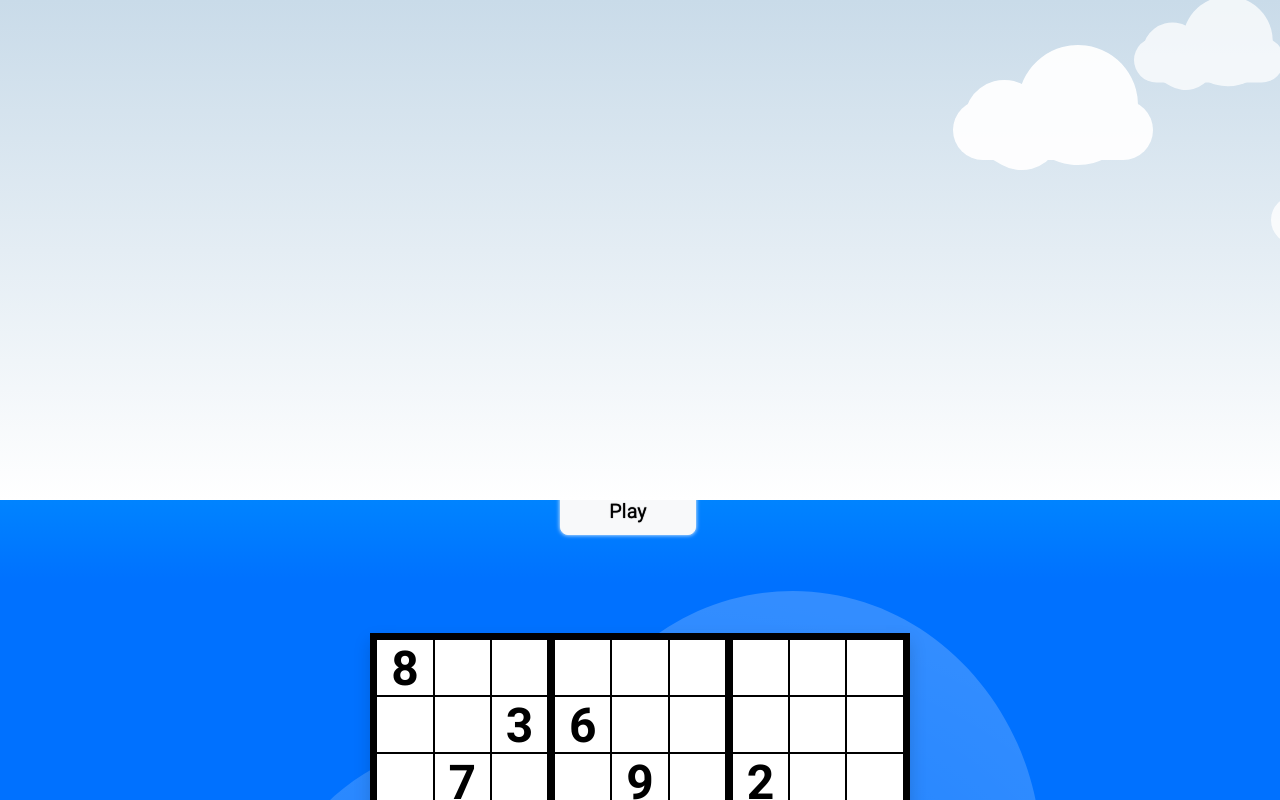
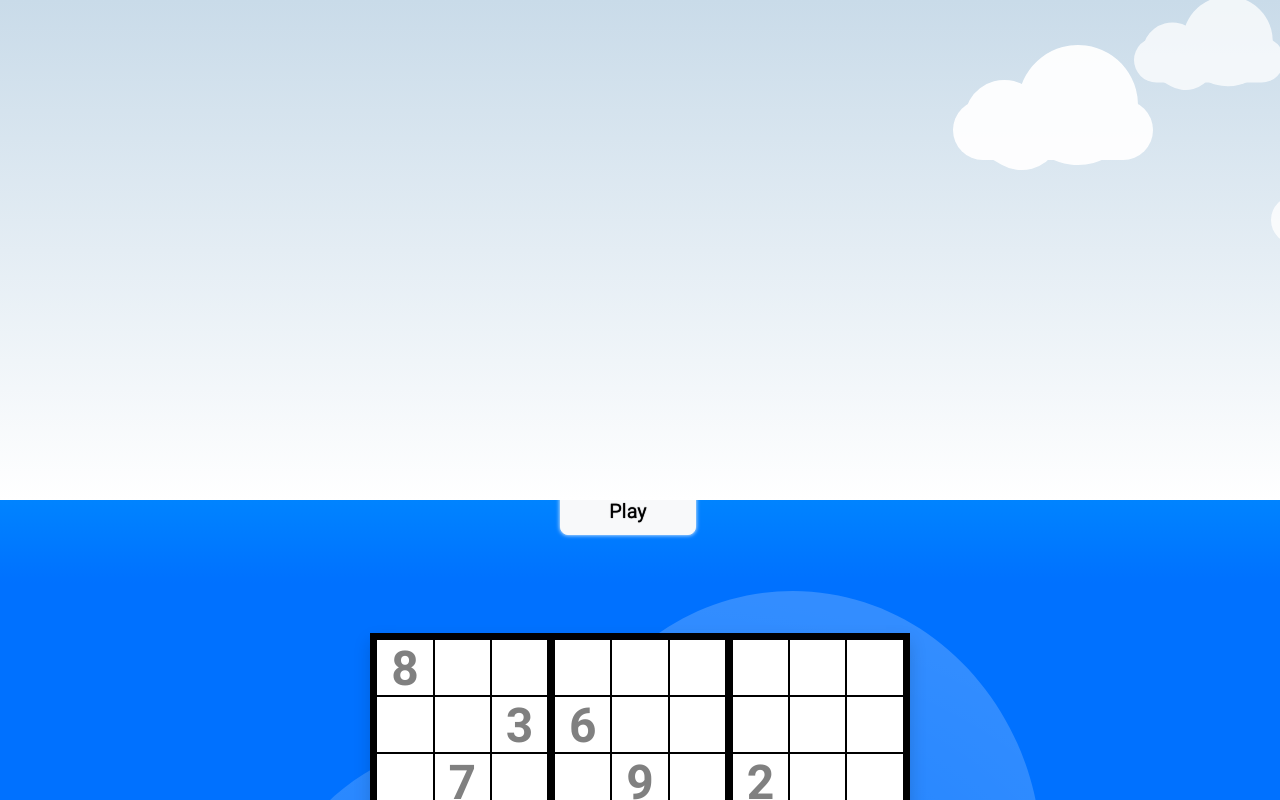
Before and after one commit to lindsaypj/Sudoku-in-the-Clouds, a React (Create React App) app: page / in a window 1280 px wide. Shown: the top 800 px of the page. Built offline with nearby package versions, Linux system fonts and the light colour scheme.

Commit message:
Fix: Session board data not loading on size change

```diff
--- a/src/components/boards/Cell.jsx
+++ b/src/components/boards/Cell.jsx
@@ -37,6 +37,9 @@ function Cell({ cellIndex, size, value, cellUpdateCallback, boardIndex, textVisi
             return "transparent";
         }
         else if (textVisibility) {
+            if (disabled) {
+                return COLORS[14];
+            }
             return COLORS[0];
         }
         return COLORS[displayValue];
--- a/src/components/boards/SudokuBoard.jsx
+++ b/src/components/boards/SudokuBoard.jsx
@@ -67,7 +67,7 @@ function SudokuBoard({ size, initialBoard, saveState, handleBoardUpdate, boardIn
         else {
             setCells(new Array(cellCount).fill(0));
         }
-    }, [saveState, initialBoard]);
+    }, [saveState, initialBoard, size, cellCount]);
 
 
     ////    RENDER BOARD    ////
--- a/src/views/SudokuCasual.jsx
+++ b/src/views/SudokuCasual.jsx
@@ -57,6 +57,11 @@ function SudokuCasual({ gameData, setGameData, size, setMenuVisibility }) {
         const initState = getBoardsBySize(size, "init");
         if (initState !== undefined && initState !== null) {
             setInitialBoard(initState);
+
+            const saveState = getBoardsBySize(size, "save");
+            if (saveState !== undefined && saveState !== null) {
+                setBoard(saveState);
+            }
             setLoading(false);
         }
         else {
```
